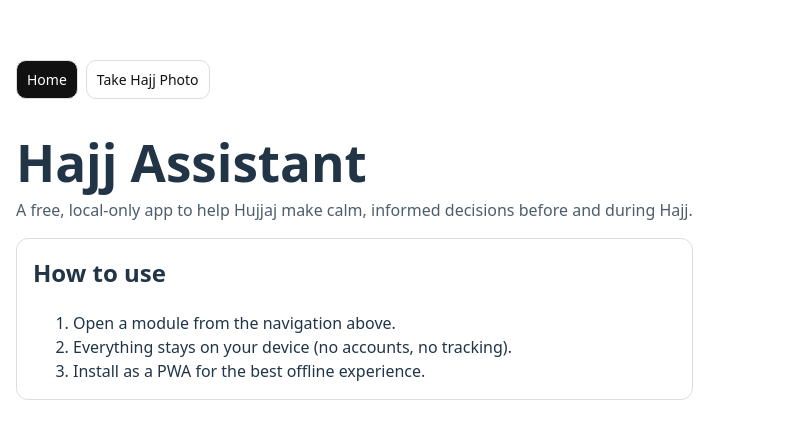
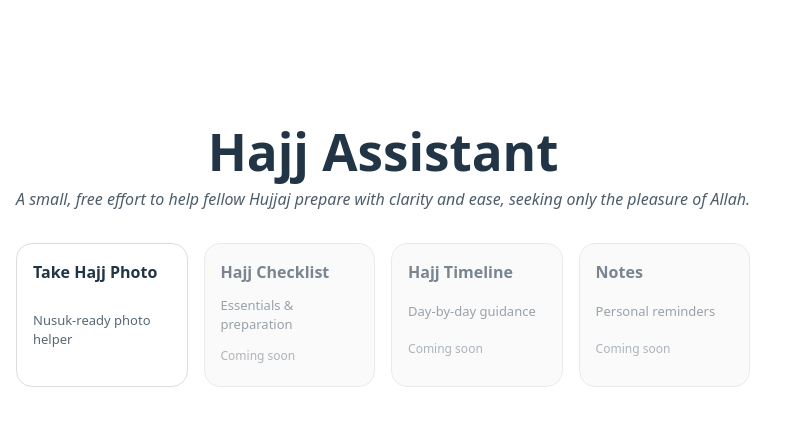
Before and after one commit to ijtihadlabs/hajj-photos, a React (Vite) app: page / in a window 1280 px wide. Shown: the part 170-608 px from the top of the page, without its empty margins (0-797 px from the left). Built offline with nearby package versions, Linux system fonts and the light colour scheme.

Commit message:
Improve Home screen with module cards and purpose statement

```diff
--- a/src/App.tsx
+++ b/src/App.tsx
@@ -8,59 +8,96 @@ function readRoute(): Route {
   return raw === "take-photo" ? "take-photo" : "home";
 }
 
-function NavButton({
+function ModuleCard({
+  title,
+  subtitle,
   href,
-  active,
-  children,
+  enabled = true,
 }: {
-  href: string;
-  active: boolean;
-  children: React.ReactNode;
+  title: string;
+  subtitle?: string;
+  href?: string;
+  enabled?: boolean;
 }) {
+  const content = (
+    <div
+      style={{
+        padding: 16,
+        borderRadius: 16,
+        border: "1px solid #ddd",
+        background: enabled ? "#fff" : "#f7f7f7",
+        opacity: enabled ? 1 : 0.6,
+        display: "grid",
+        gap: 6,
+        minHeight: 110,
+      }}
+    >
+      <strong style={{ fontSize: 16 }}>{title}</strong>
+      {subtitle && <span style={{ fontSize: 13, opacity: 0.75 }}>{subtitle}</span>}
+      {!enabled && <span style={{ fontSize: 12, opacity: 0.6 }}>Coming soon</span>}
+    </div>
+  );
+
+  if (!enabled || !href) return content;
+
   return (
     <a
       href={href}
       style={{
-        padding: "8px 10px",
-        borderRadius: 10,
         textDecoration: "none",
-        border: "1px solid #ddd",
-        background: active ? "#111" : "#fff",
-        color: active ? "#fff" : "#111",
-        fontSize: 14,
+        color: "inherit",
       }}
-      aria-current={active ? "page" : undefined}
     >
-      {children}
+      {content}
     </a>
   );
 }
 
 function Home() {
   return (
-    <>
-      <h1 style={{ marginBottom: 8 }}>Hajj Assistant</h1>
-      <p style={{ marginTop: 0, opacity: 0.8 }}>
-        A free, local-only app to help Hujjaj make calm, informed decisions
-        before and during Hajj.
-      </p>
+    <div style={{ display: "grid", gap: 24 }}>
+      <div style={{ textAlign: "center", marginTop: 16 }}>
+        <h1 style={{ marginBottom: 8 }}>Hajj Assistant</h1>
+        <p style={{ margin: 0, opacity: 0.8, fontStyle: "italic" }}>
+          A small, free effort to help fellow Hujjaj prepare with clarity and ease,
+          seeking only the pleasure of Allah.
+        </p>
+      </div>
 
       <div
         style={{
-          marginTop: 16,
-          padding: 16,
-          border: "1px solid #ddd",
-          borderRadius: 12,
+          display: "grid",
+          gridTemplateColumns: "repeat(auto-fit, minmax(160px, 1fr))",
+          gap: 16,
+          marginTop: 8,
         }}
       >
-        <h2 style={{ marginTop: 0 }}>How to use</h2>
-        <ol style={{ marginBottom: 0 }}>
-          <li>Open a module from the navigation above.</li>
-          <li>Everything stays on your device (no accounts, no tracking).</li>
-          <li>Install as a PWA for the best offline experience.</li>
-        </ol>
+        <ModuleCard
+          title="Take Hajj Photo"
+          subtitle="Nusuk-ready photo helper"
+          href="/#/take-photo"
+          enabled
+        />
+
+        <ModuleCard
+          title="Hajj Checklist"
+          subtitle="Essentials & preparation"
+          enabled={false}
+        />
+
+        <ModuleCard
+          title="Hajj Timeline"
+          subtitle="Day-by-day guidance"
+          enabled={false}
+        />
+
+        <ModuleCard
+          title="Notes"
+          subtitle="Personal reminders"
+          enabled={false}
+        />
       </div>
-    </>
+    </div>
   );
 }
 
@@ -78,18 +115,5 @@ export default function App() {
     return <Home />;
   }, [route]);
 
-  return (
-    <div style={{ maxWidth: 900, margin: "0 auto", padding: 16 }}>
-      <nav style={{ display: "flex", gap: 8, flexWrap: "wrap", marginBottom: 16 }}>
-        <NavButton href="/#/home" active={route === "home"}>
-          Home
-        </NavButton>
-        <NavButton href="/#/take-photo" active={route === "take-photo"}>
-          Take Hajj Photo
-        </NavButton>
-      </nav>
-
-      {page}
-    </div>
-  );
+  return <div style={{ maxWidth: 960, margin: "0 auto", padding: 16 }}>{page}</div>;
 }
```
